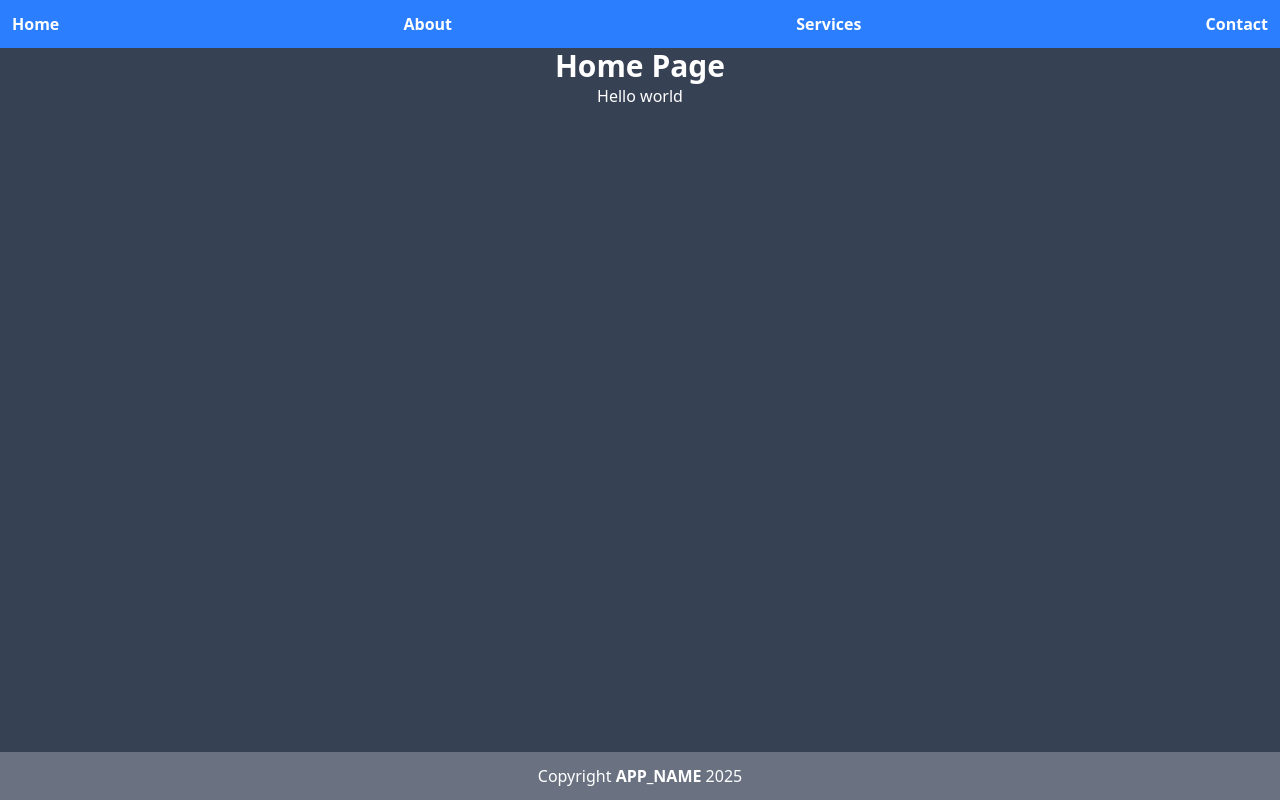
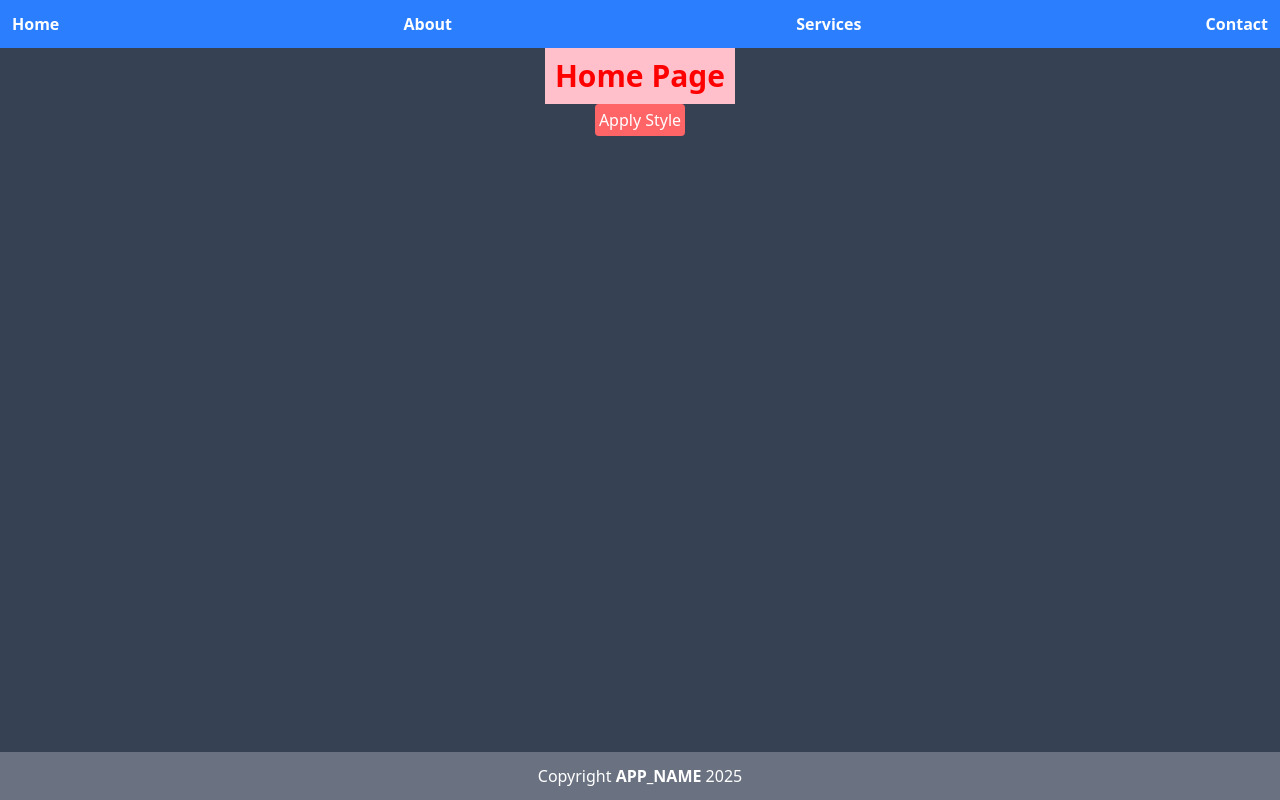
Before and after one commit to TechnicalSabir/vue-practice, a Vue app: page / in a window 1280 px wide. Built offline with nearby package versions, Linux system fonts and the light colour scheme.

Commit message:
PR-18: Class binding - Dynamic style

```diff
--- a/src/views/Home.vue
+++ b/src/views/Home.vue
@@ -3,16 +3,34 @@ export default {
   name: "Home",
   data() {
     return {
-      text: "Hello world",
-      tag: `<span>Hello world</span>`
+      colorFull: true,
     }
   },
+  computed: {
+    applyStyles() {
+      return { green: this.colorFull, err: true }
+    }
+  }
 }
 </script>
 <template>
   <main class="flex justify-center items-center flex-col">
-    <h1 class="text-3xl font-bold">Home Page</h1>
-    <div v-html="tag"></div>
+    <h1 class="text-3xl font-bold" :class="applyStyles">Home Page</h1>
+    <button class="bg-red-400 p-1 rounded-sm cursor-pointer" @click="colorFull = !colorFull">Apply Style</button>
+
 
   </main>
 </template>
+<style scoped>
+.green {
+  background-color: green;
+  color: white;
+  padding: 10px;
+  width: 200pxa;
+}
+
+.err {
+  color: red;
+  background-color: pink;
+}
+</style>
```
